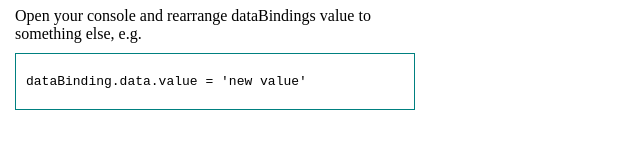
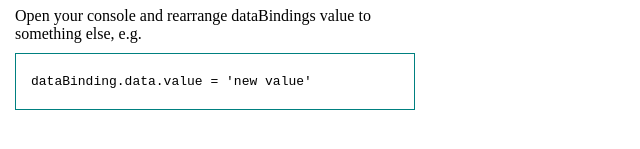
Before and after one commit to Rodionoff/data-binding, a website built with webpack: page src/templates/index.html in a window 1280 px wide. Shown: the part 165-314 px from the top of the page, 0-640 px from the left. Built offline with nearby package versions, Linux system fonts and the light colour scheme; files whose address does not match are found by name.

Commit message:
014 Improve style

```diff
--- a/src/sass/containers/data-binding.sass
+++ b/src/sass/containers/data-binding.sass
@@ -15,11 +15,14 @@ $primary-color: lighten(teal, 00%)
   pre
     // display: inline
     // width: auto
-    padding: 5px 10px
-    border: 1px solid $primary-color
+    // padding: 20px 15px
+    // border: 1px solid $primary-color
 
     // background-color: lighten(grey, 40%)
   code
+    display: block
+    padding: 20px 15px
+    border: 1px solid $primary-color
 
   .input-wrapper
     // margin-bottom: 5px
--- a/src/templates/index.html
+++ b/src/templates/index.html
@@ -26,16 +26,8 @@ title: Data Binding
   </div>
   <p class="description">
     Open your console and rearrange dataBindings value to something else, e.g.
-    <!-- <pre> -->
-    <span>
-      <pre>
-<code>
-dataBinding.data.value = 'new value'
-</code>
-</pre>
-    </span>
-    <!-- </pre> -->
   </p>
+  <code>dataBinding.data.value = 'new value'</code>
 </main>
 
 {% endblock %}
```
Also changed, not shown: build/css/app.css, build/index.html.
